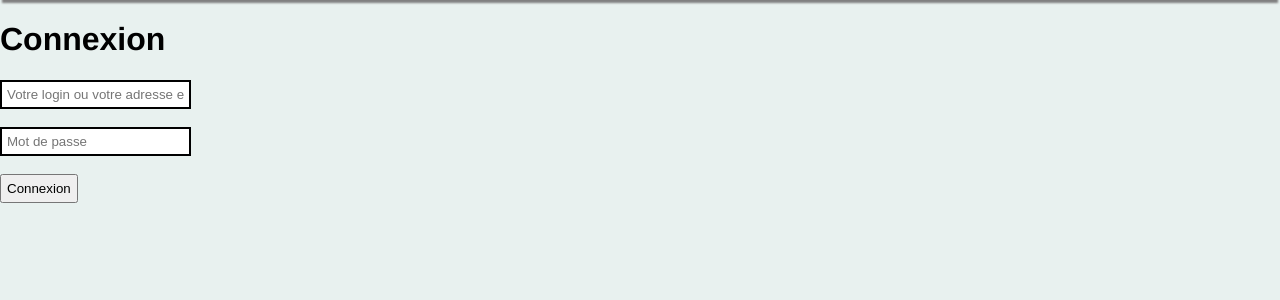
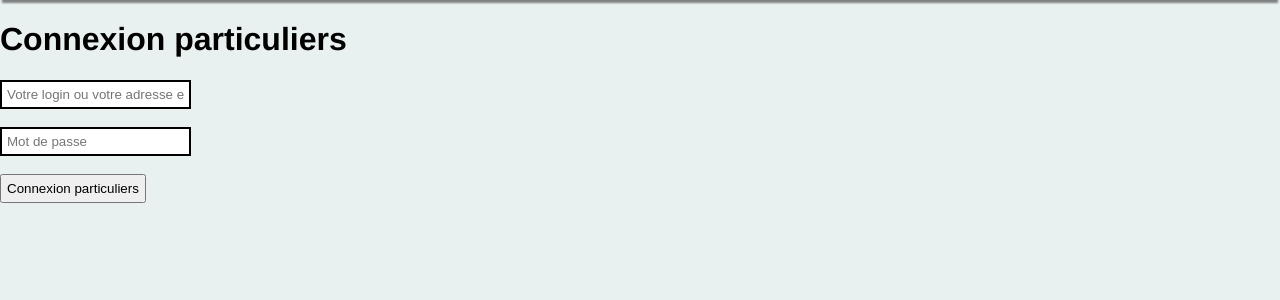
Before and after one commit to qaniere/SAE_2.2, a PHP site: page /customer/login.php in a window 1280 px wide. Shown: the part 147-447 px from the top of the page. Run offline with PHP 8.4, Linux system fonts and the light colour scheme.

Commit message:
Add a skelet and more precisions on login and register pages

```diff
--- /dev/null
+++ b/business/add_item.php
@@ -0,0 +1 @@
+<!-- add an item to sale -->
--- /dev/null
+++ b/business/dashboard.php
@@ -0,0 +1 @@
+<!-- see sales and revenues, lasts sales ect... -->
--- /dev/null
+++ b/business/login.php
@@ -0,0 +1 @@
+<!-- special login for business -->
--- /dev/null
+++ b/business/register.php
@@ -0,0 +1 @@
+<!-- special register for business -->
--- a/customer/login.php
+++ b/customer/login.php
@@ -13,12 +13,12 @@
 <body>
     <?php include_once("../include_files/menu.php");?>
     <form action="login.php" method="post">
-        <h1>Connexion</h1>
+        <h1>Connexion particuliers</h1>
         <input type="text" name="login" id="login" placeholder="Votre login ou votre adresse email">
         <br> <br>
         <input type="password" name="password" id="password" placeholder="Mot de passe">
         <br> <br>
-        <button type="submit">Connexion</button>
+        <button type="submit">Connexion particuliers</button>
     </form>
     <?php
         if(isset($_POST["login"]) && isset($_POST["password"])) {
--- a/customer/signup.php
+++ b/customer/signup.php
@@ -7,13 +7,13 @@
     <meta charset="UTF-8">
     <meta http-equiv="X-UA-Compatible" content="IE=edge">
     <meta name="viewport" content="width=device-width, initial-scale=1.0">
-    <title>Inscription</title>
+    <title>Inscription particuliers</title>
     <link href="../style/basic.css" rel="stylesheet">
 </head>
 <body>
     <?php include_once("../include_files/menu.php");?>
     <form action="signup.php" method="post">
-        <h1>Inscription</h1>
+        <h1>Inscription particuliers</h1>
         <input type="text" name="login" id="login" placeholder="Login" required>
         <br> <br>
         <input type="email" name="mail" id="mail" placeholder="e-mail" required>
@@ -24,7 +24,7 @@
         <br> <br>
         <input type="password" name="password" id="password" placeholder="mot de passe" required>
         <br> <br>
-        <button type="submit">Connection</button>
+        <button type="submit">Inscription</button>
     </form>
     <?php
         if(isset($_POST["login"]) && isset($_POST["mail"]) && isset($_POST["password"]) && isset($_POST["surname"]) && isset($_POST["firstname"])) {
```
